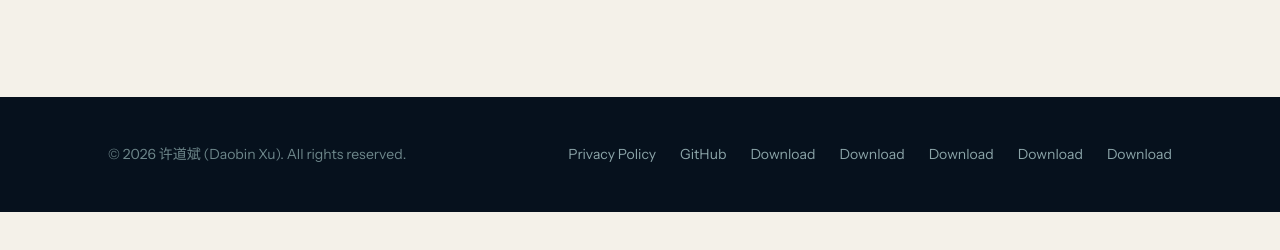
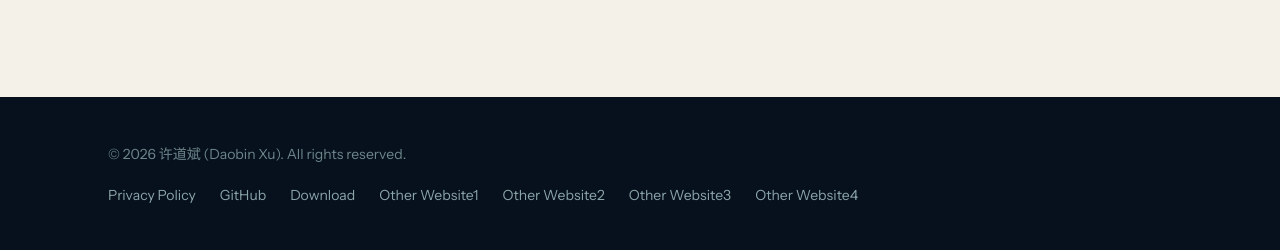
Before and after one commit to Link-X/digitallife-releases, a plain HTML site: page index.html in a window 1280 px wide. Shown: the part 4134-4384 px from the top of the page. Before the commit the page ends 4346 px from the top, so only its background shows below. Drawn offline with Linux system fonts and the light colour scheme.

Commit message:
Update index.html

```diff
--- a/index.html
+++ b/index.html
@@ -338,10 +338,10 @@
       <a href="privacy.html" data-i18n="foot.privacy">Privacy Policy</a>
       <a href="https://github.com/Link-X/digitallife-releases" target="_blank" rel="noopener">GitHub</a>
       <a href="https://github.com/Link-X/digitallife-releases/releases/latest" data-i18n="foot.download">Download</a>
- <a href="https://digitallife-releases.vercel.app/](https://digitallife-releases.vercel.app/" data-i18n="foot.download">Other Website1</a>
-       <a href="https://incomparable-beijinho-246d1c.netlify.app/" data-i18n="foot.download">Other Website2</a>
-       <a href="https://digitallife-releases.15555537368xu.workers.dev/" data-i18n="foot.download">Other Website3</a>
-       <a href="https://link-x.github.io/digitallife-releases/" data-i18n="foot.download">Other Website4</a>
+ <a href="https://digitallife-releases.vercel.app/](https://digitallife-releases.vercel.app/" >Other Website1</a>
+       <a href="https://incomparable-beijinho-246d1c.netlify.app/" >Other Website2</a>
+       <a href="https://digitallife-releases.15555537368xu.workers.dev/" >Other Website3</a>
+       <a href="https://link-x.github.io/digitallife-releases/" >Other Website4</a>
     </div>
   </div>
 </footer>
```
